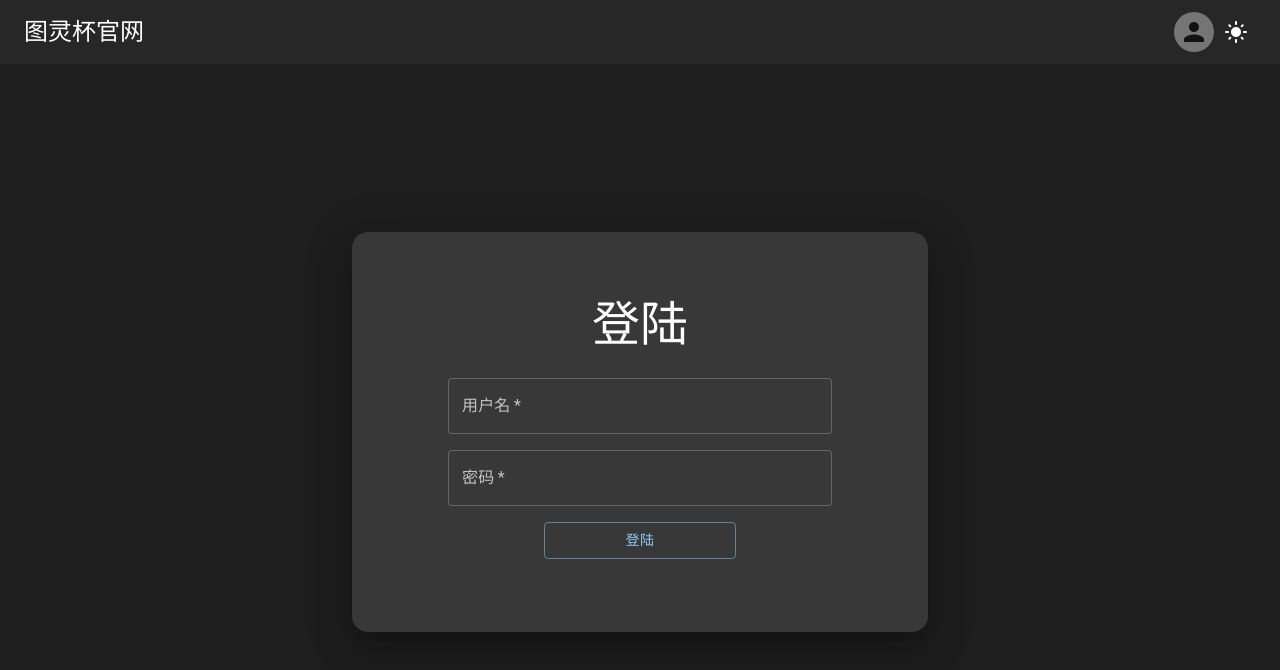
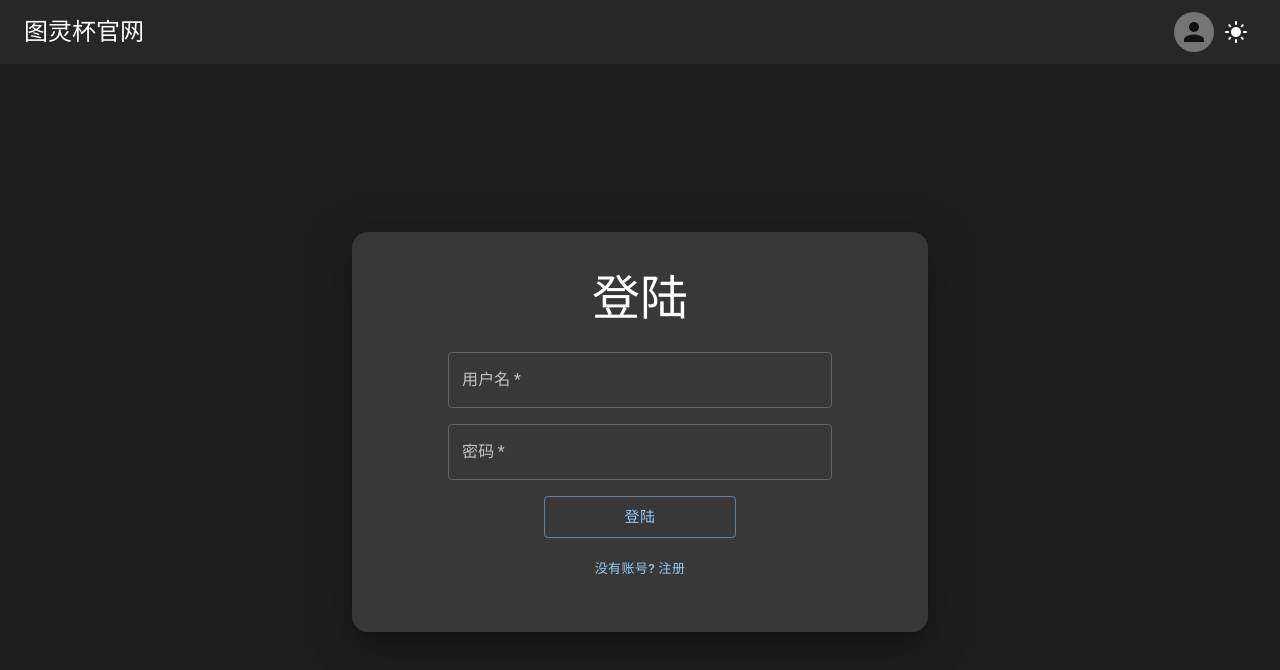
Before and after one commit to TuringCup/turing_frontend, a Next.js app: page /user/login in a window 1280 px wide. Shown: the top 670 px of the page. Built offline with nearby package versions, Linux system fonts and the light colour scheme.

Commit message:
微调登陆页面

```diff
--- a/src/app/user/login/page.tsx
+++ b/src/app/user/login/page.tsx
@@ -27,20 +27,19 @@ const divStyle = {
 };
 
 
-
 export default function Page() {
 
     const [changed, setChanged] = useState(false);
     const [usernameValue, setUserName] = useState("");
-    const [passwordValue,setPassWordValue]=useState("")
-    const onUserNameChanged = useCallback((event: ChangeEvent<HTMLInputElement>)=>{
+    const [passwordValue, setPassWordValue] = useState("")
+    const onUserNameChanged = useCallback((event: ChangeEvent<HTMLInputElement>) => {
         setChanged(true);
         setUserName(event.target.value);
     }, []);
-    const onPasswordChanged = useCallback((event:ChangeEvent<HTMLInputElement>)=>{
+    const onPasswordChanged = useCallback((event: ChangeEvent<HTMLInputElement>) => {
         setChanged(true);
         setPassWordValue(event.target.value);
-    },[]);
+    }, []);
     const userName = <FormControl sx={{m: 1, minWidth: "24rem"}}>
         <TextField
             error={changed && !validUsername(usernameValue)}
@@ -74,8 +73,15 @@ export default function Page() {
                 </Typography>
                 {userName}
                 {password}
-                <FormControl sx={{ m: 1, minWidth: "12rem" }}>
-                    <Button variant={"outlined"}>{config.login.Submit}</Button>
+                <FormControl sx={{m: 1, minWidth: "12rem"}}>
+                    <Button variant={"outlined"}
+                            size={"large"}>{config.login.Submit}
+                    </Button>
+                </FormControl>
+                <FormControl sx={{m: 1}}>
+                    <Button variant={"text"}
+                            size={"small"}>{config.login.Question}
+                    </Button>
                 </FormControl>
             </Paper>
         </Box>
--- a/src/config/config.js
+++ b/src/config/config.js
@@ -32,6 +32,7 @@ const config = {
         Submit: "登陆",
         LoginSuccessText: "登陆成功",
         LoginFailedText: "登录失败",
+        Question: "没有账号? 注册",
     }
 };
 
```
